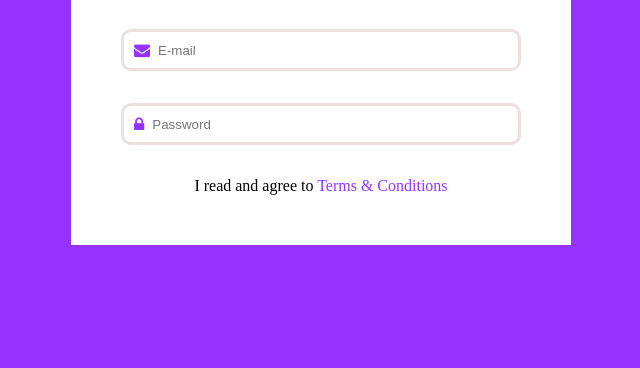
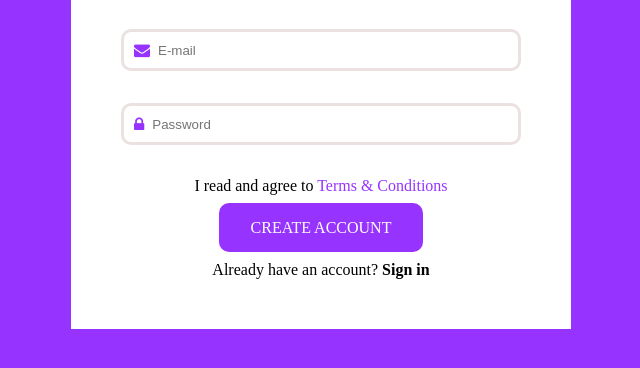
Before and after one commit to moqun06/ICONS-FORMS, a plain HTML site: page index.html in a window 1280 px wide. Shown: the part 164-532 px from the top of the page, without its empty margins (319-959 px from the left). Drawn offline with Linux system fonts and the light colour scheme.

Commit message:
Later push

```diff
--- a/index.css
+++ b/index.css
@@ -31,11 +31,27 @@ i {
 input {
   outline: none;
   border: none;
+  width: 100%;
 }
 h1 {
   padding-bottom: 2rem;
 }
-a {
+ .tc{
   color: #9633ff;
   text-decoration: none;
 }
+.btn{
+    background-color: #9633ff;
+    color: #fff;
+    border-radius: 10px;
+    padding: 1rem 2rem;
+
+}
+.space{
+margin-top: 1.5rem;
+margin-bottom: 1.5rem;
+}
+a{
+    text-decoration: none;
+    color: #000;
+}
--- a/index.html
+++ b/index.html
@@ -31,10 +31,17 @@
         <p>
           I read and agree to
 
-            <a href="https://www.w3schools.com/css/css_syntax.asp">
+            <a class="tc" href="https://www.w3schools.com/css/css_syntax.asp">
               Terms & Conditions
             </a>
 
+
+        </p>
+        <div class="space">
+            <a class="btn" href="https://www.w3schools.com/css/css_syntax.asp">CREATE ACCOUNT</a>
+        </div>
+        <p> Already have an account?
+            <strong><a href=" https://www.w3schools.com/css/css_syntax.asp"> Sign in</a></strong>
         </p>
       </form>
     </div>
```
